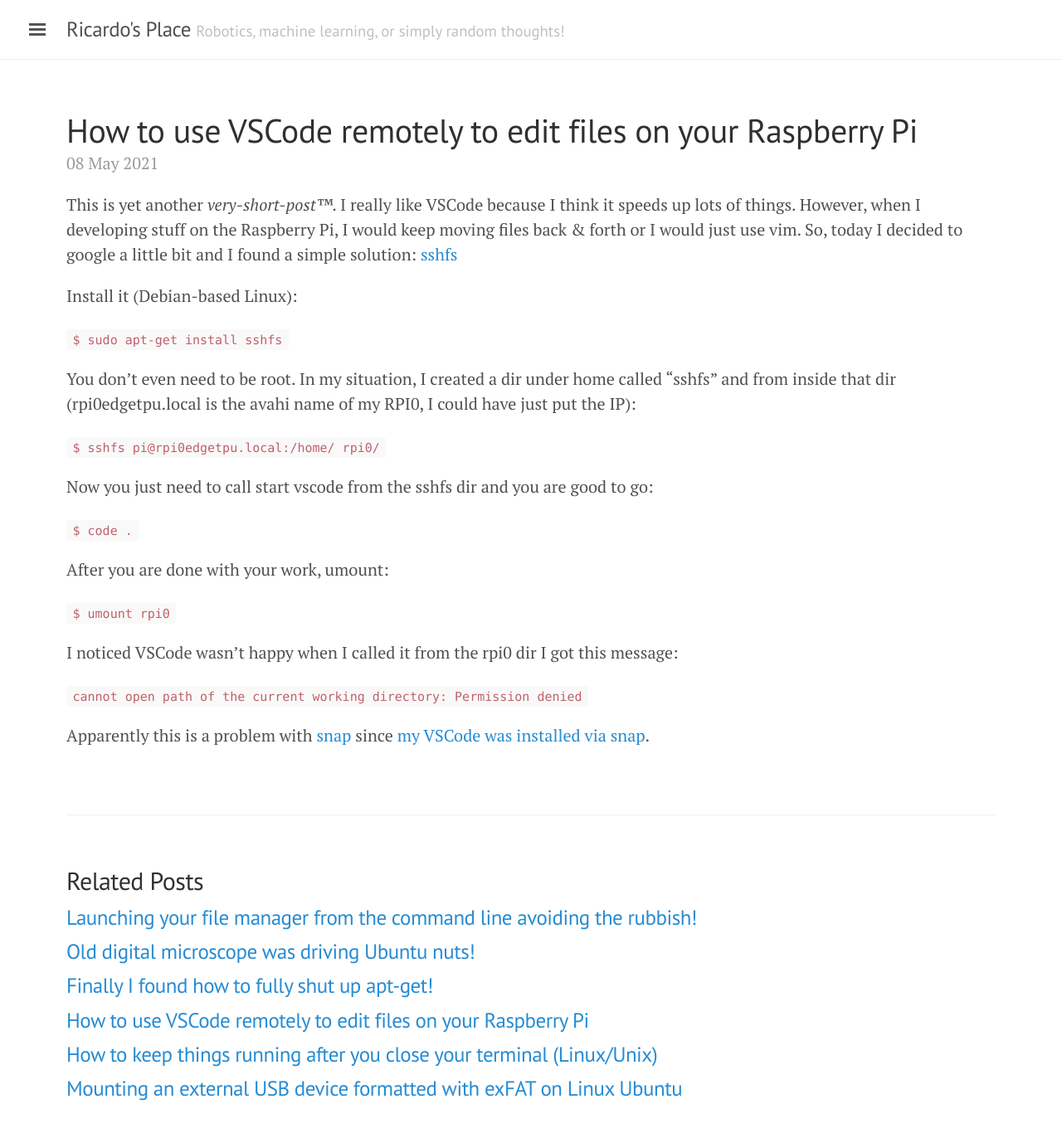
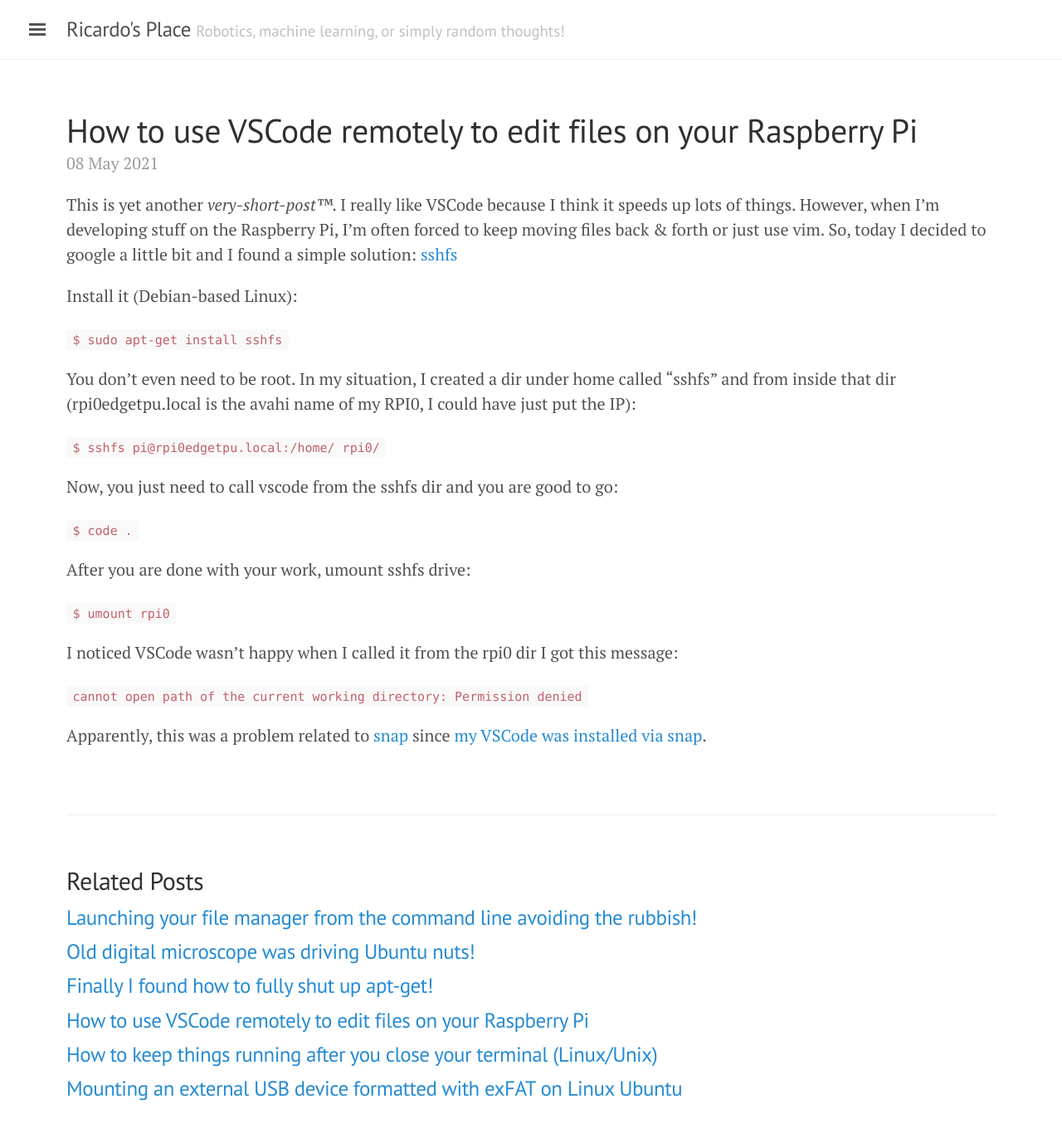
Before and after one commit to ricardodeazambuja/ricardodeazambuja.github.io, a Jekyll site: the page built from _posts/2021-05-13-vscode-remotely.md, in a window 1280 px wide and 1400 px high. Shown: the top 1366 px of the window at 83% size. Built offline with Jekyll 4.4.1, drawn with Linux system fonts in a browser that asks for light colours.

Commit message:
typos...

````diff
--- a/_posts/2021-05-13-vscode-remotely.md
+++ b/_posts/2021-05-13-vscode-remotely.md
@@ -8,7 +8,7 @@
 date: 2021-05-08 00:00:00
 ---
 
-This is yet another *very-short-post&trade;*. I really like VSCode because I think it speeds up lots of things. However, when I developing stuff on the Raspberry Pi, I would keep moving files back & forth or I would just use vim. So, today I decided to google a little bit and I found a simple solution: [sshfs](https://github.com/libfuse/sshfs)
+This is yet another *very-short-post&trade;*. I really like VSCode because I think it speeds up lots of things. However, when I'm developing stuff on the Raspberry Pi, I'm often forced to keep moving files back & forth or just use vim. So, today I decided to google a little bit and I found a simple solution: [sshfs](https://github.com/libfuse/sshfs)
 
 <!--more-->
 
@@ -20,11 +20,11 @@
 
 ```$ sshfs pi@rpi0edgetpu.local:/home/ rpi0/```
 
-Now you just need to call start vscode from the sshfs dir and you are good to go:
+Now, you just need to call vscode from the sshfs dir and you are good to go:
 
 ```$ code .```
 
-After you are done with your work, umount:
+After you are done with your work, umount sshfs drive:
 
 ```$ umount rpi0```
 
@@ -32,4 +32,4 @@
 
 ```cannot open path of the current working directory: Permission denied```
 
-Apparently this is a problem with [snap](https://bugs.launchpad.net/snappy/+bug/1620771) since [my VSCode was installed via snap](https://snapcraft.io/code).
+Apparently, this was a problem related to [snap](https://bugs.launchpad.net/snappy/+bug/1620771) since [my VSCode was installed via snap](https://snapcraft.io/code).
````
